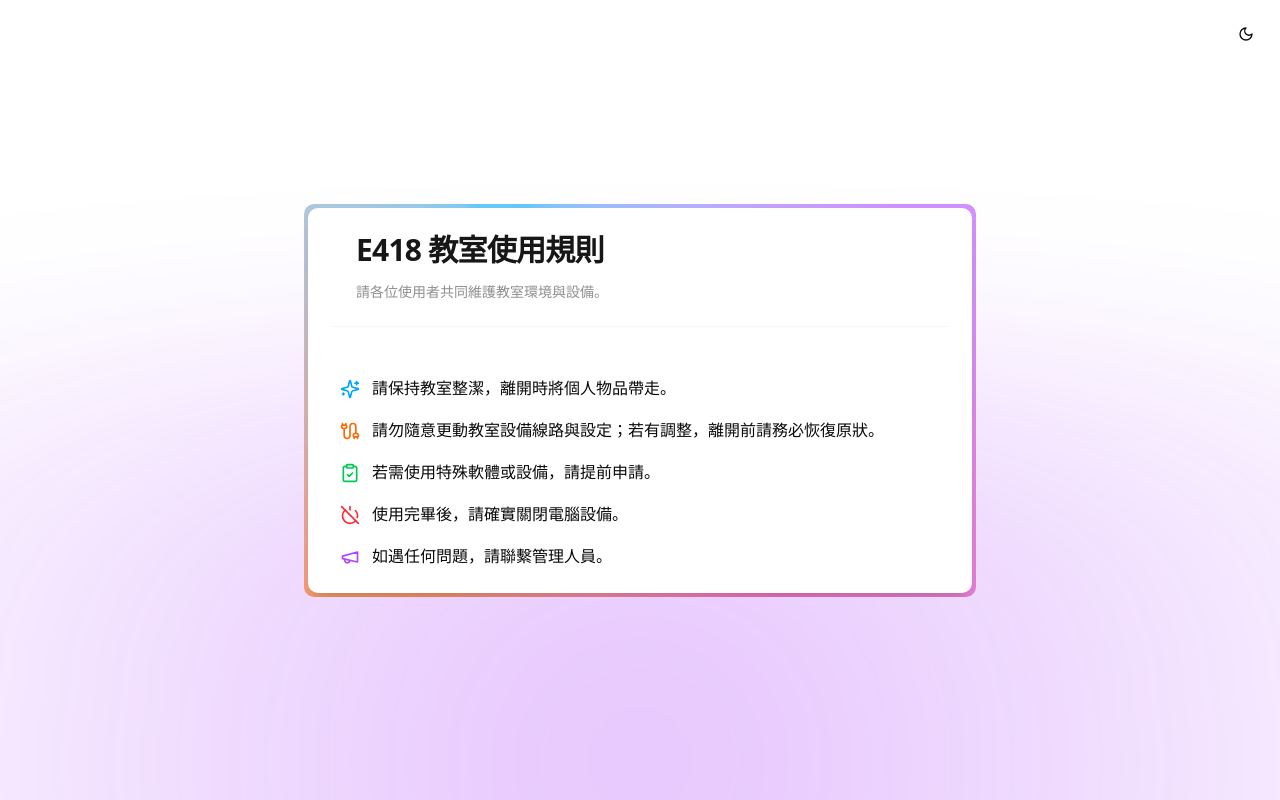
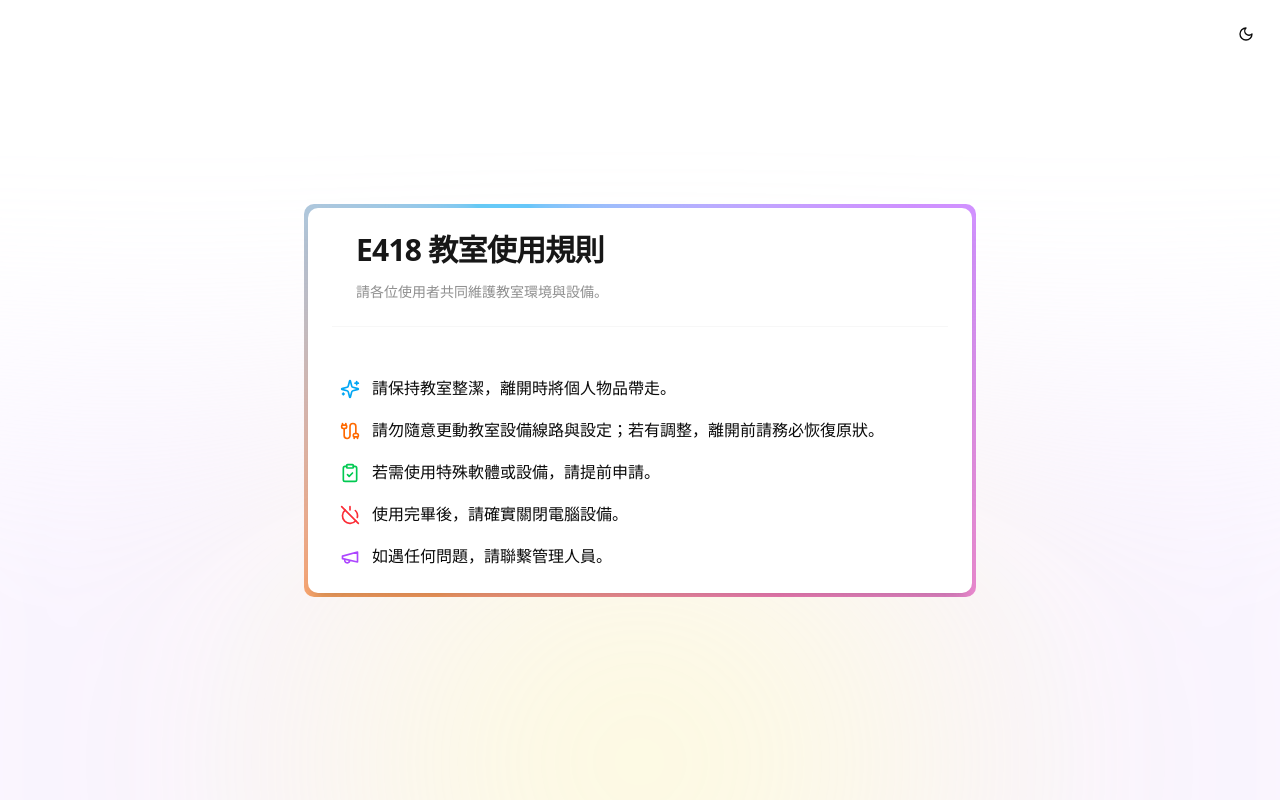
Before and after one commit to fileng87/e418-panal, a Next.js app: page / in a window 1280 px wide. Shown: the top 800 px of the page. Built offline with nearby package versions, Linux system fonts and the light colour scheme.

Commit message:
調整全局樣式中的 body 偽元素，更新背景漸層顏色以增強對比度，並為暗色主題新增相應的背景樣式。

```diff
--- a/src/app/globals.css
+++ b/src/app/globals.css
@@ -137,18 +137,25 @@
 /* 設定 body 偽元素作為光源 */
 body::after {
   content: '';
-  /* 調整 bottom 使其更靠下 */
   @apply absolute bottom-[-40vh] left-1/2 h-[90vh] w-[250vw];
-  /* 增加中心顏色的不透明度以提高對比度 */
+  background: radial-gradient(
+    circle at center,
+    theme('colors.yellow.100 / 60%') 0%,
+    theme('colors.purple.200 / 30%') 30%,
+    theme('colors.white / 40%') 60%,
+    transparent 80%
+  );
+  transform: translateX(-50%);
+  animation: pulseLight 10s ease-in-out infinite alternate;
+  @apply pointer-events-none z-0 blur-[100px] filter;
+}
+
+.dark body::after {
   background: radial-gradient(
     circle at center,
     theme('colors.purple.600 / 25%') 0%,
     transparent 60%
   );
-  /* 固定水平居中，應用新的呼吸動畫 */
-  transform: translateX(-50%);
-  animation: pulseLight 10s ease-in-out infinite alternate;
-  @apply pointer-events-none z-0 blur-[100px] filter;
 }
 
 /* --- 恢復卡片邊框光效 --- */
```
